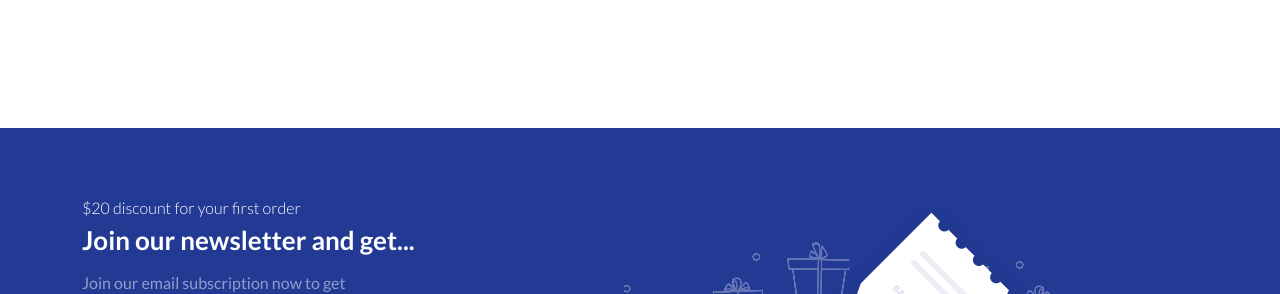
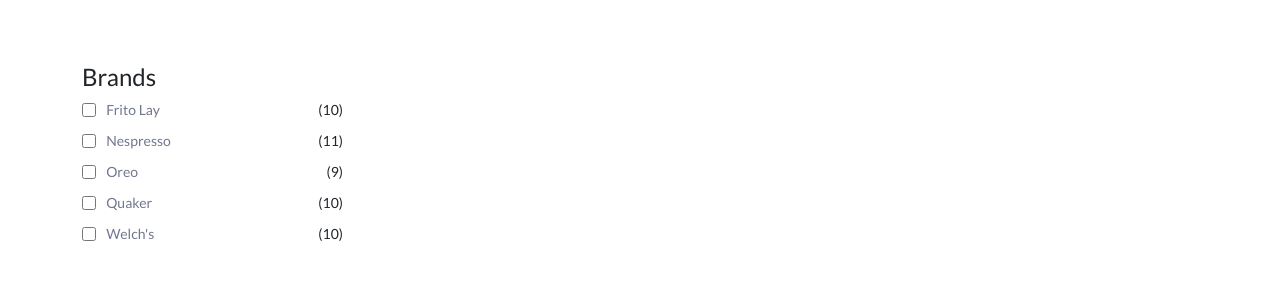
Before and after one commit to Trung-Nam/Online-Grocery-Shopping, a React (Create React App) app: page /shop in a window 1280 px wide. Shown: the part 826-1120 px from the top of the page. Built offline with nearby package versions, Linux system fonts and the light colour scheme; no server answers.

Commit message:
feat(ui): product brands filter

```diff
--- a/src/Pages/Shop/Shop.jsx
+++ b/src/Pages/Shop/Shop.jsx
@@ -129,6 +129,50 @@
                                                 </div>
                                             </div>
                                         </div>
+
+                                        <div className="product__brands">
+                                            <h4 class="product__brands-title">Brands</h4>
+                                            <ul className="layered-nav-list">
+                                                <li className="layered-nav-list__item">
+                                                    <input type="checkbox" />
+                                                    <a rel="nofollow" href="/">
+                                                        Frito Lay
+                                                    </a>
+                                                    <span className="count">(10)</span>
+                                                </li>
+                                                <li className="layered-nav-list__item">
+
+                                                    <input type="checkbox" />
+                                                    <a rel="nofollow" href="/">
+                                                        Nespresso
+                                                    </a>
+                                                    <span className="count">(11)</span>
+                                                </li>
+                                                <li className="layered-nav-list__item">
+
+                                                    <input type="checkbox" />
+                                                    <a rel="nofollow" href="/">
+                                                        Oreo
+                                                    </a>
+                                                    <span className="count">(9)</span>
+                                                </li>
+                                                <li className="layered-nav-list__item">
+                                                    <input type="checkbox" />
+                                                    <a rel="nofollow" href="/">
+                                                        Quaker
+                                                    </a>
+                                                    <span className="count">(10)</span>
+                                                </li>
+                                                <li className="layered-nav-list__item">
+                                                    <input type="checkbox" />
+                                                    <a rel="nofollow" href="/">
+                                                        Welch's
+                                                    </a>
+                                                    <span className="count">(10)</span>
+                                                </li>
+                                            </ul>
+
+                                        </div>
                                     </div>
                                 </div>
                             </div>
--- a/src/Pages/Shop/Shop.scss
+++ b/src/Pages/Shop/Shop.scss
@@ -211,6 +211,48 @@
                         }
                     }
                 }
+
+                .product__brands {
+                    margin-top: 3.125rem;
+
+                    .product__brands-titles {
+                        font-family: var(--font-secondary);
+                        font-size: .9375rem;
+                        font-weight: 600;
+                        text-transform: uppercase;
+                        letter-spacing: 0;
+                        margin-bottom: 1.25rem;
+                    }
+
+                    .layered-nav-list {
+                        list-style: none;
+                        padding: 0;
+                        font-size: .875rem;
+                        font-weight: 400;
+
+                        .layered-nav-list__item {
+                            position: relative;
+                            display: flex;
+                            align-items: center;
+                            flex-flow: row wrap;
+                            overflow: hidden;
+                            margin-bottom: .625rem;
+
+                            input {
+                                width: 14px;
+                                height: 14px;
+                            }
+
+                            a {
+                                flex: 1;
+                                text-decoration: none;
+                                color: var(--color-text-lighter);
+                                display: inline-block;
+                                margin-left: 0.6375rem;
+                            }
+                        }
+                    }
+                }
             }
         }
     }
```
